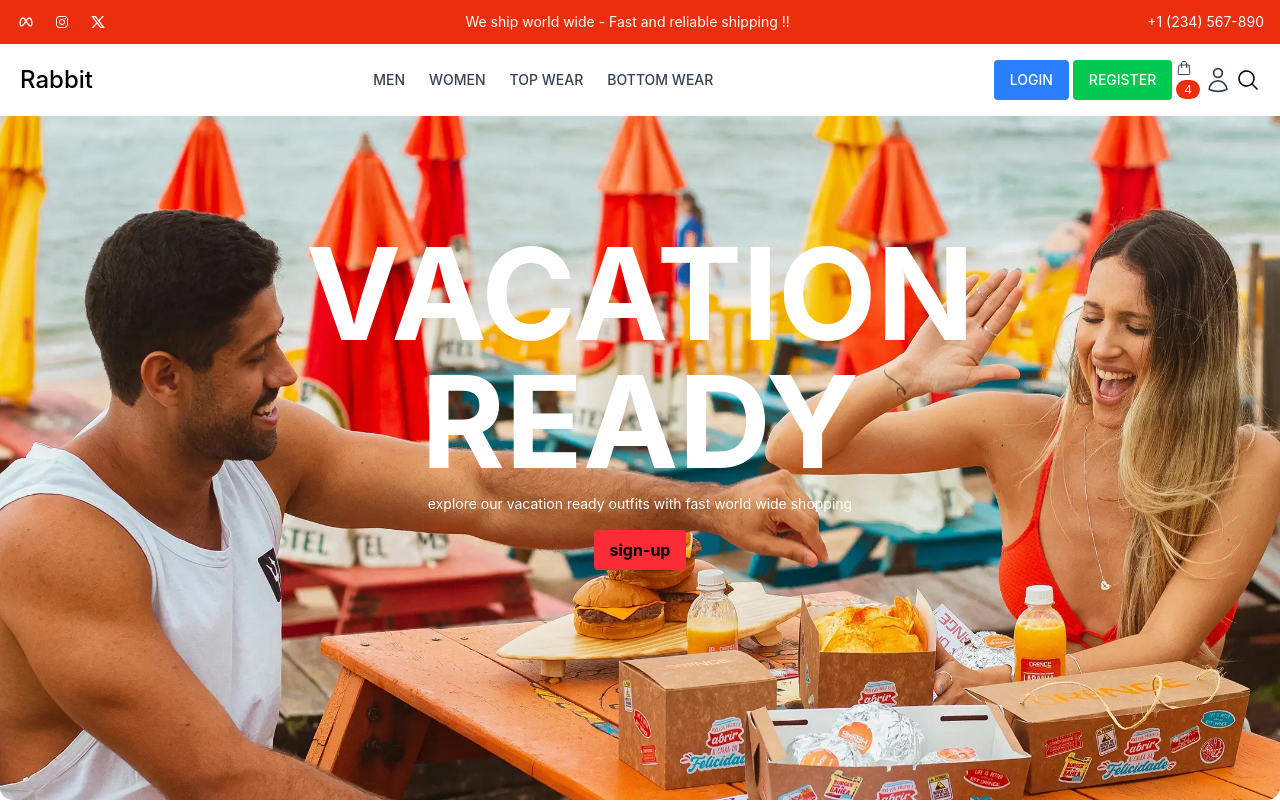
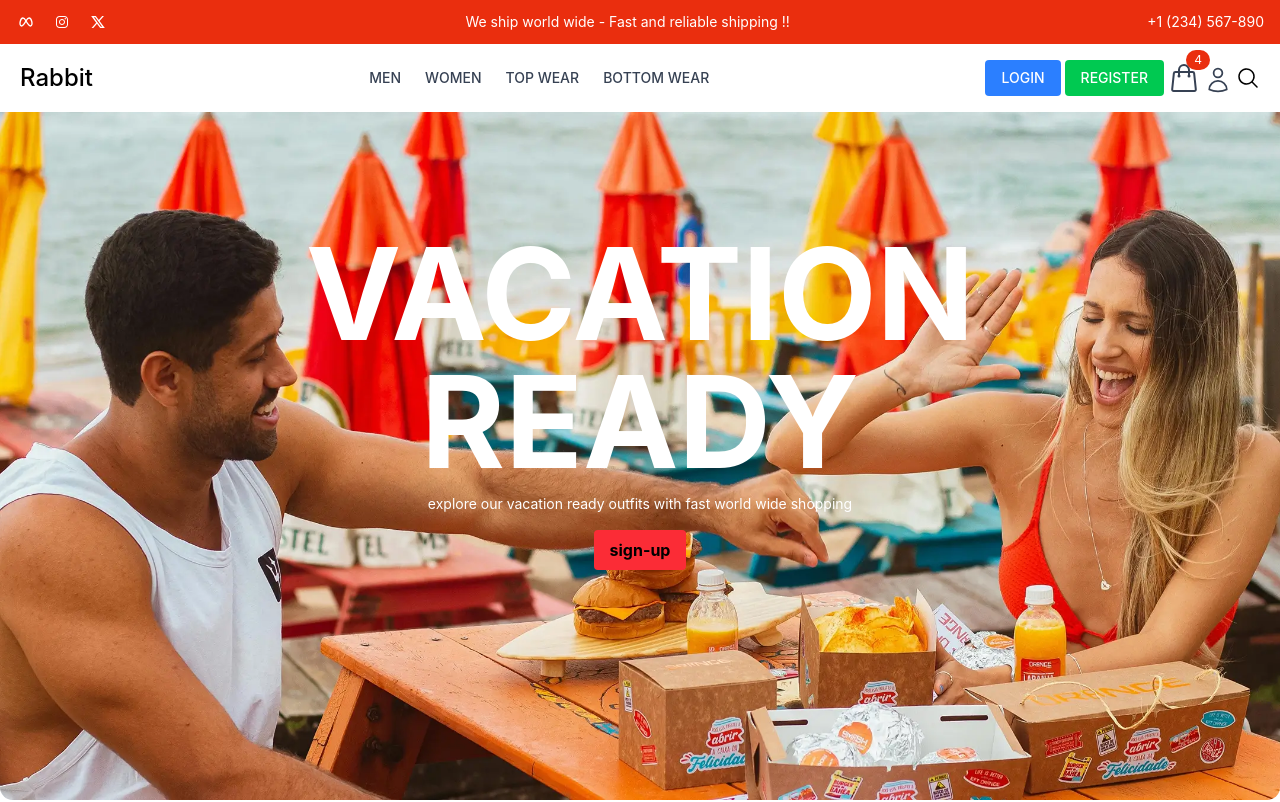
Before and after one commit to singhpraveen77/e-commerce-website, a React (Vite) app in the folder frontend/mern/: page / in a window 1280 px wide. Shown: the top 802 px of the page. Built offline with nearby package versions, Linux system fonts and the light colour scheme.

Commit message:
fixed navbar

```diff
--- a/frontend/mern/src/components/common/Navbar.jsx
+++ b/frontend/mern/src/components/common/Navbar.jsx
@@ -47,9 +47,9 @@ const Navbar = () => {
 
                 {isOpen && <Cart_drawer />}
 
-                <button onClick={handleCartToggle} className=" " style={{ zIndex: 5 }}>
-                    <HiOutlineShoppingBag className=" text-gray-700" />
-                    <span className=' top-[-10px] right-[-10px] bg-[#ea2e0e] text-white text-xs rounded-full px-2 py-0.5'>4</span>
+                <button onClick={handleCartToggle} className="relative" >
+                    <HiOutlineShoppingBag className=" text-gray-700 h-8 w-8 " />
+                    <span className='absolute top-[-10px] right-[-10px] bg-[#ea2e0e] text-white text-xs rounded-full px-2 py-0.5'>4</span>
                 </button>
 
                 <Link to="/profile" className="hover:text-black">
```
